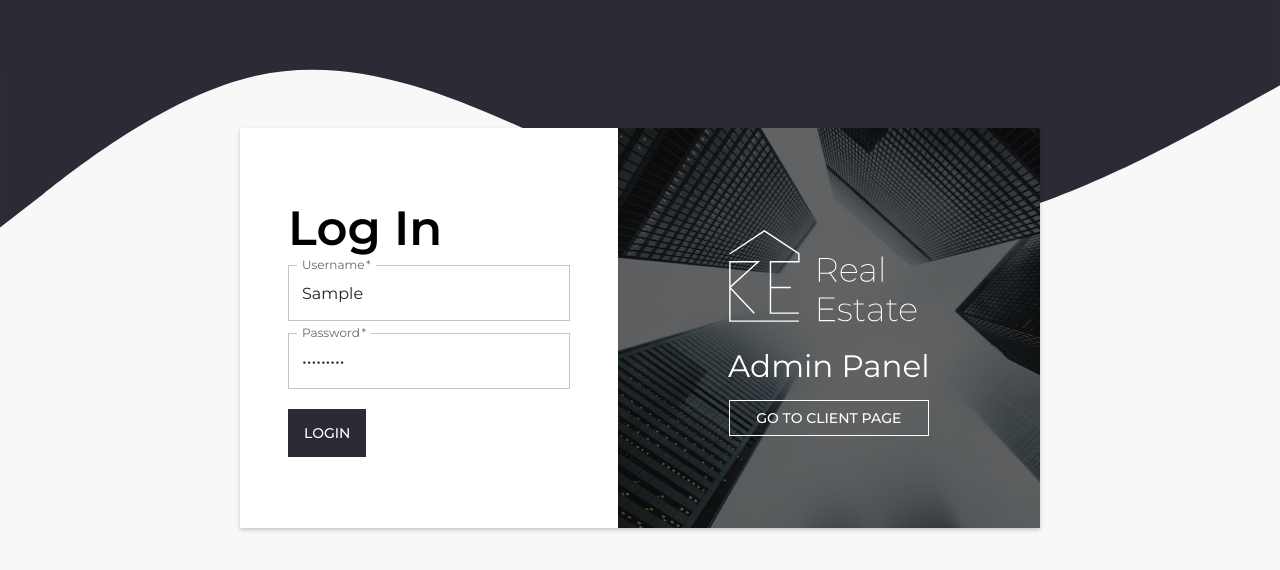
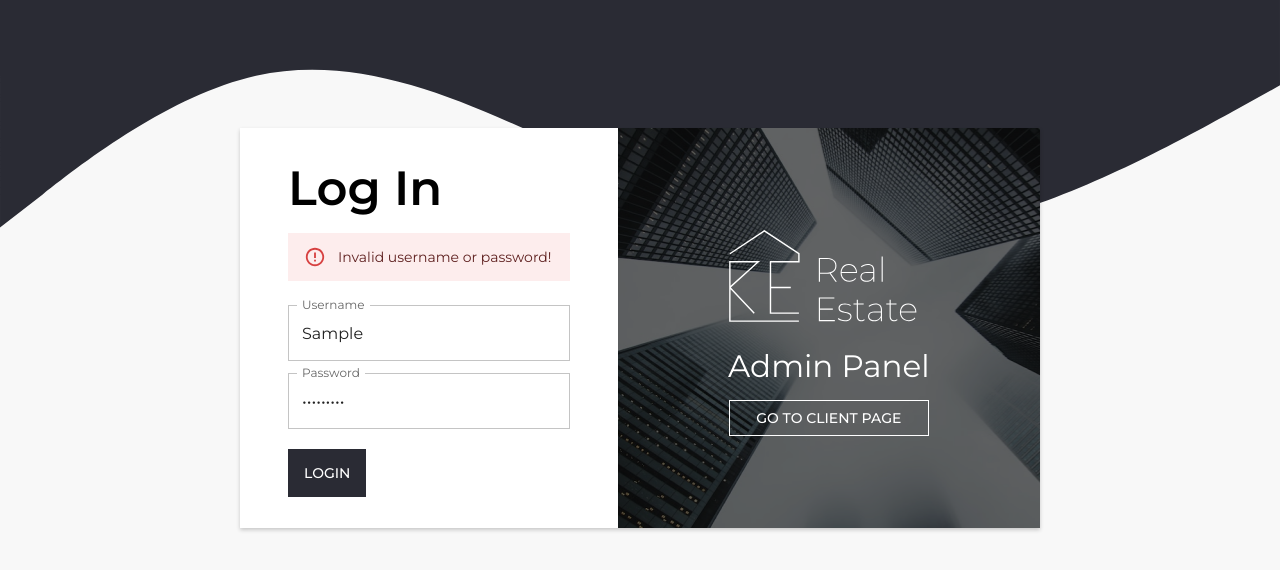
Before and after one commit to KamilaMatysiak/react-estate-agency, a React (Create React App) app in the folder client/: page /login in a window 1280 px wide. Both pictures are taken after typing "Sample", "Sample123" into the empty fields and a click on the button "LOGIN". Shown: the top 570 px of the page. Built offline with nearby package versions, Linux system fonts and the light colour scheme; no server answers.

Commit message:
add logiForm validation

```diff
--- a/client/package.json
+++ b/client/package.json
@@ -19,6 +19,7 @@
     "react": "^18.2.0",
     "react-dom": "^18.2.0",
     "react-file-base64": "^1.0.3",
+    "react-hook-form": "^7.42.1",
     "react-redux": "^8.0.5",
     "react-router-dom": "^6.4.3",
     "react-scripts": "5.0.1",
--- a/client/src/actions/auth.js
+++ b/client/src/actions/auth.js
@@ -1,13 +1,15 @@
 import * as api from '../api';
+import { AUTH, AUTH_FAIL } from '../constants/actionTypes';
 
 export const login = (formData, navigate) => async(dispatch) => {
     try {
         const {data} = await api.login(formData);
-        dispatch({type: 'AUTH', data});
+        dispatch({type: AUTH, data});
         window.location.reload(false);
         //navigate('/admin');
     } catch(error) {
         console.log(error);
+        dispatch({type: AUTH_FAIL, error: error})
     }
 }
 
@@ -15,7 +17,7 @@ export const register = (formData, navigate) => async(dispatch) => {
     try {
         const {data} = await api.register(formData);
         console.log(data);
-        dispatch({type: 'AUTH', data});
+        dispatch({type: AUTH, data});
         navigate('/login');
     } catch (error) {
         console.log(error);
--- a/client/src/components/pages/adminPanel/LoginPage.jsx
+++ b/client/src/components/pages/adminPanel/LoginPage.jsx
@@ -1,11 +1,13 @@
 import React, {useState} from 'react'
 import theme from '../../Theme'
-import { ThemeProvider, Box, TextField, Button, Typography } from '@mui/material'
+import { ThemeProvider, Box, TextField, Button, Typography, Alert } from '@mui/material'
 import logo from '../../../data/images/logoWhite.svg'
 import wave from '../../../data/images/wave.svg'
-import { useDispatch } from 'react-redux'
+import { useDispatch, useSelector } from 'react-redux'
 import { login } from '../../../actions/auth'
 import { useNavigate, Link } from 'react-router-dom'
+import { useForm } from 'react-hook-form';
+
 
 const LoginPage = () => {
   const initialState = {username: '', password: ''}
@@ -13,10 +15,19 @@ const LoginPage = () => {
   const dispatch = useDispatch();
   const navigate = useNavigate();
   const user = JSON.parse(localStorage.getItem('profile'));
+  const {
+    register,
+    formState: { errors },
+    handleSubmit
+  } = useForm();
+  const onError = (errors, e) => console.log('zabij mnie');
+  const {error} = useSelector((state) => state.auth);
 
-  const handleSubmit = (e) => {
+  const onSubmit = (d, e) => {
     e.preventDefault();
-    dispatch(login(formData, navigate));
+    console.log(d, e);
+    dispatch(login(d, navigate));
+
   }
 
   const handleChange = (e) => {
@@ -28,12 +39,34 @@ const LoginPage = () => {
 
       <svg style={{position: 'absolute', top: 0, zIndex: -1}} xmlns="http://www.w3.org/2000/svg" viewBox="0 0 1440 320"><path fill="#2A2B34" fill-opacity="1" d="M0,256L48,218.7C96,181,192,107,288,85.3C384,64,480,96,576,138.7C672,181,768,235,864,256C960,277,1056,267,1152,234.7C1248,203,1344,149,1392,122.7L1440,96L1440,0L1392,0C1344,0,1248,0,1152,0C1056,0,960,0,864,0C768,0,672,0,576,0C480,0,384,0,288,0C192,0,96,0,48,0L0,0Z"></path></svg>
 
-      <Box bgColor='#fff' sx={{maxWidth: 800, maxHeight: 400, margin: '10% auto', display: 'flex', backgroundColor: '#fff', zIndex: 999, alignItems: 'center', justifyContent: 'space-between', boxShadow: '0px 2px 4px rgba(0,0,0,0.2)'}}>
+      <Box sx={{maxWidth: 800, maxHeight: 400, margin: '10% auto', display: 'flex', backgroundColor: '#fff', zIndex: 999, alignItems: 'center', justifyContent: 'space-between', boxShadow: '0px 2px 4px rgba(0,0,0,0.2)'}}>
         <Box className='columnFlex p48' sx={{width: '40%'}}>
-          <form onSubmit={handleSubmit}>
-            <Typography variant="h2b" marginBottom={2}>Log In</Typography>
-            <TextField name="username" variant='outlined' label='Username' margin="dense" required fullWidth onChange={handleChange}/>
-            <TextField name="password" type="password" variant='outlined' label='Password' margin="dense" required fullWidth onChange={handleChange}/>
+          <Typography variant="h2b" marginBottom={2}>Log In</Typography>
+          {error ? <Alert sx={{marginBottom: 2}} severity="error">Invalid username or password!</Alert>:<></>}
+          <form onSubmit={handleSubmit(onSubmit, onError)}>
+
+            <TextField
+              name="username"
+              variant='outlined'
+              label='Username'
+              margin="dense"
+              fullWidth
+              onChange={handleChange}
+              {...register("username", { required: true})}
+              helperText={errors.username && "Username is required"}
+              error={errors.username}
+              />
+            <TextField
+              name="password"
+              type="password"
+              variant='outlined'
+              label='Password'
+              margin="dense"
+              fullWidth
+              onChange={handleChange}
+              {...register("password", { required: true})}
+              helperText={errors.password && "Password is required"}
+              error={errors.password}/>
             <Button type="submit" variant='contained' sx={{boxShadow: 'none', backgroundColor: 'primary.main', marginTop: 2, height: '48px'}}>Login</Button>
           </form>
         </Box>
--- a/client/src/constants/actionTypes.js
+++ b/client/src/constants/actionTypes.js
@@ -9,3 +9,7 @@ export const FETCH_BY_SEARCH = 'FETCH_BY_SEARCH';
 export const CREATE = 'CREATE';
 export const UPDATE = 'UPDATE';
 export const DELETE = 'DELETE';
+
+export const AUTH = 'AUTH';
+export const LOGOUT = 'LOGOUT';
+export const AUTH_FAIL = 'AUTH_FAIL';
--- a/client/src/reducers/auth.js
+++ b/client/src/reducers/auth.js
@@ -1,11 +1,16 @@
-const authReducer = (state = {authData: null}, action) => {
+import {AUTH, AUTH_FAIL, LOGOUT} from '../constants/actionTypes';
+
+const authReducer = (state = {authData: null, error: null}, action) => {
+    console.log("state to ",state, action)
     switch(action.type) {
-        case 'AUTH':
+        case AUTH:
             localStorage.setItem('profile', JSON.stringify({...action?.data}));
-            return {...state, authData: action?.data};
-        case 'LOGOUT':
+            return {...state, authData: action?.data, error: null};
+        case LOGOUT:
             localStorage.clear();
-            return {...state, authData: null};
+            return {...state, authData: null, error: null};
+        case AUTH_FAIL:
+            return {...state, authData: null, error: action?.error};
         default:
             return state;
     }
```
Also changed, not shown: 2 other files (tests, documents, lock files or other folders).
